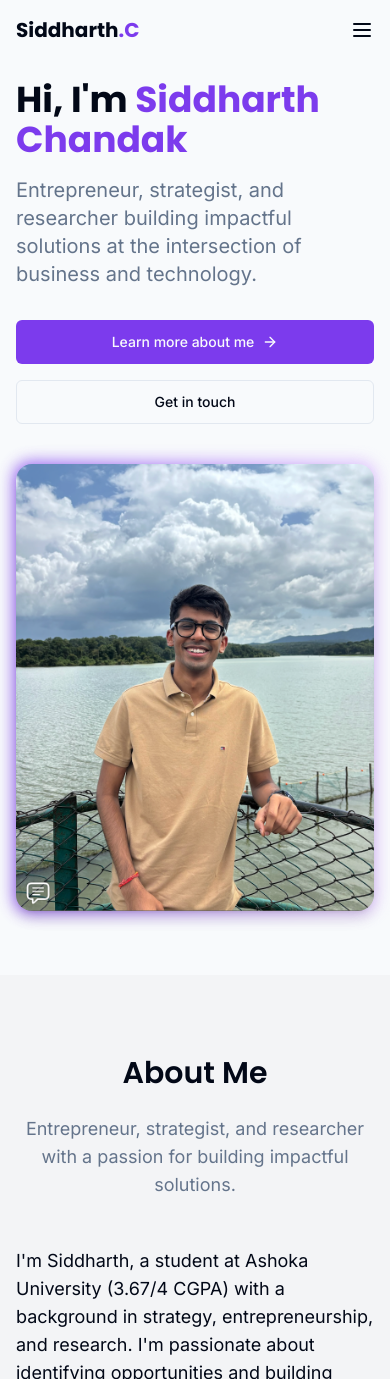
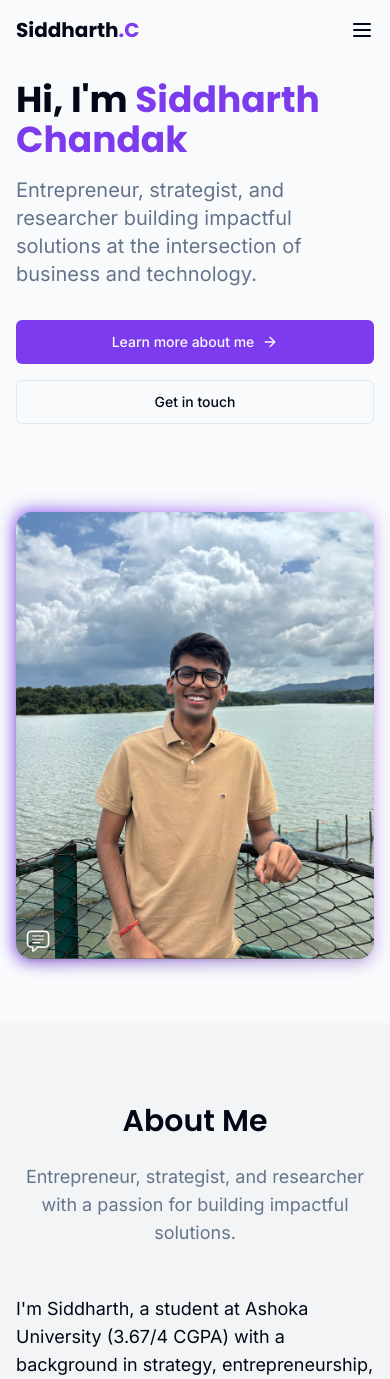
Before and after one commit to siddharth9113/siddharthchandak, a React (Vite) app: page / in a window 390 px wide. Shown: the top 1379 px of the page. Built offline with nearby package versions, Linux system fonts and the light colour scheme.

Commit message:
Fix landing page layout
Adjusted layout to prevent image overlap on the landing page.

```diff
--- a/src/components/HeroSection.tsx
+++ b/src/components/HeroSection.tsx
@@ -6,7 +6,7 @@ const HeroSection = () => {
   return (
     <section className="min-h-screen flex items-center pt-20 pb-16">
       <div className="container mx-auto px-4 md:px-6">
-        <div className="flex flex-col md:flex-row items-center">
+        <div className="flex flex-col md:flex-row items-center gap-12">
           <div className="md:w-1/2 md:pr-10 mb-10 md:mb-0 animate-fade-in" style={{ animationDelay: "0.2s" }}>
             <h1 className="font-poppins text-4xl md:text-5xl lg:text-6xl font-bold text-foreground mb-4">
               Hi, I'm <span className="text-primary">Siddharth Chandak</span>
@@ -33,7 +33,7 @@ const HeroSection = () => {
             </div>
           </div>
 
-          <div className="md:w-1/2 animate-fade-in" style={{ animationDelay: "0.4s" }}>
+          <div className="md:w-1/2 animate-fade-in max-w-md mx-auto md:max-w-none" style={{ animationDelay: "0.4s" }}>
             <div className="relative">
               <div className="absolute -inset-0.5 bg-gradient-to-r from-primary to-purple-300 rounded-2xl blur opacity-30 animate-pulse-slow"></div>
               <img
```
